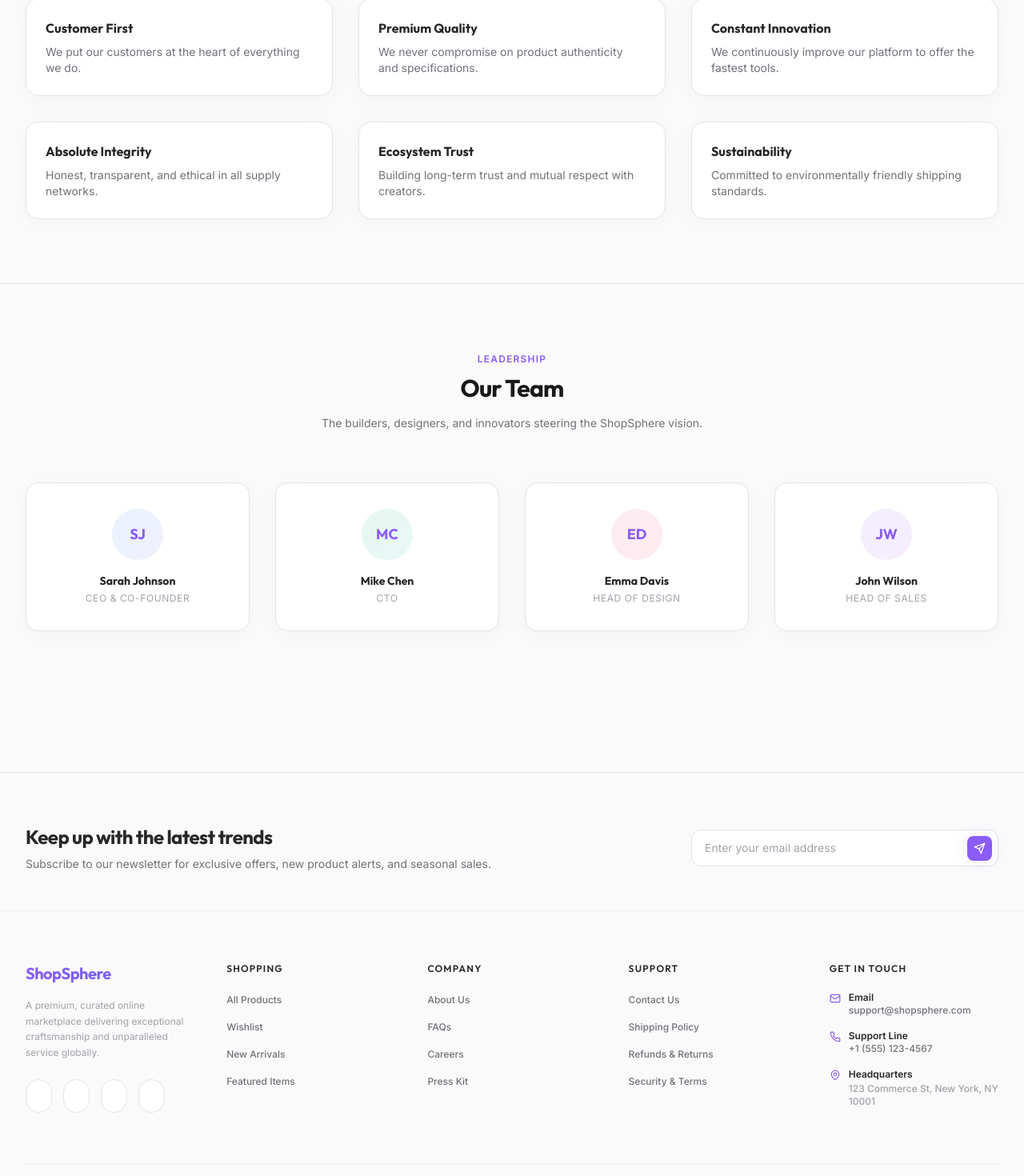
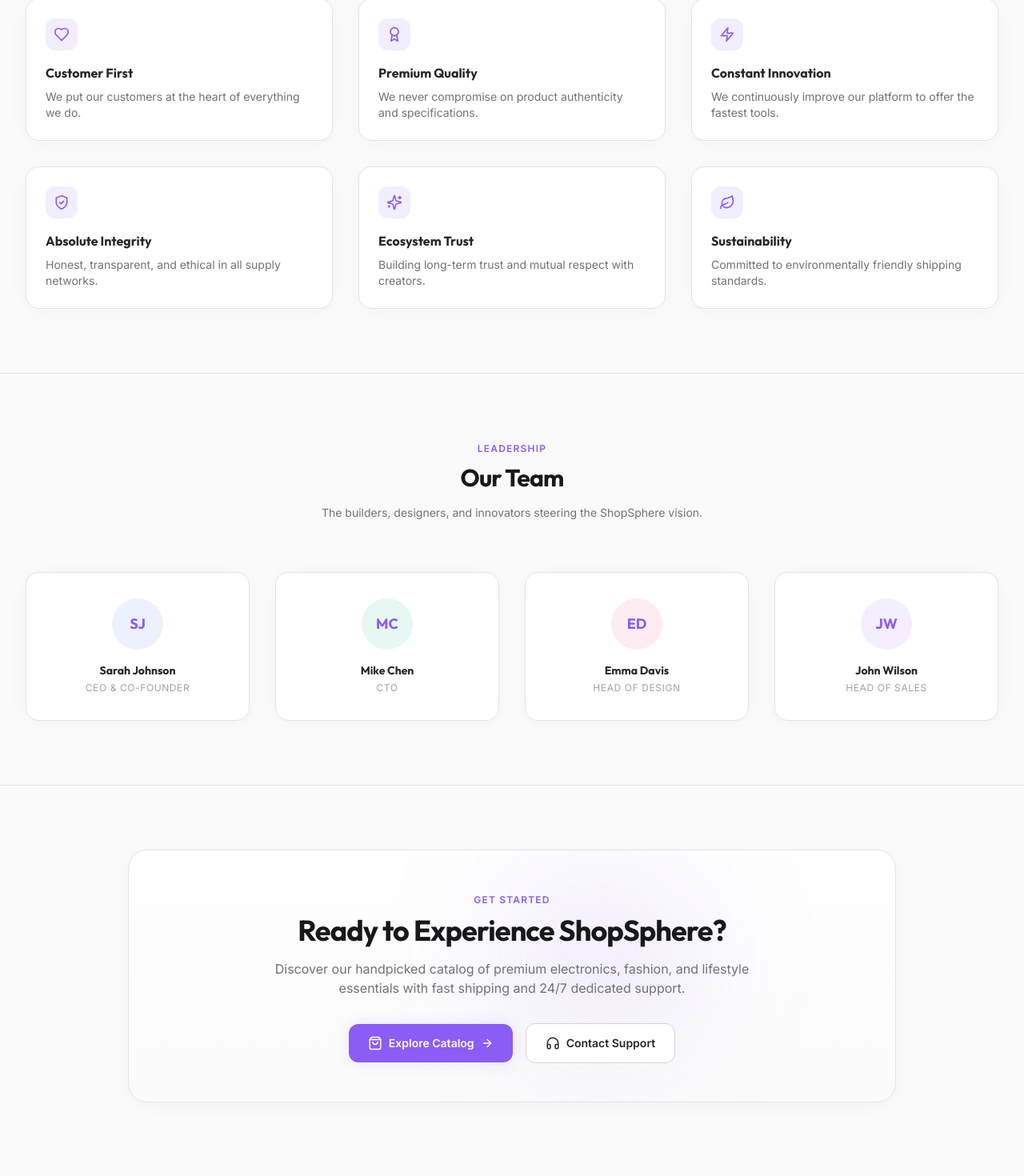
Before and after one commit to veereshovelab/e-commerce-website, a React (Create React App) app in the folder frontend/: page /about in a window 1280 px wide. Shown: the part 1552-3022 px from the top of the page at 80% size. Built offline with nearby package versions, Linux system fonts and the light colour scheme; no server answers; some icons are missing; the HTML template or start-up script is replaced by a standard one.

Commit message:
Enhance About page with CTA banner, value icons, and hover animations

```diff
--- a/frontend/src/pages/About.jsx
+++ b/frontend/src/pages/About.jsx
@@ -1,15 +1,61 @@
 import React from 'react';
-import { LuAward, LuUsers, LuGlobe, LuHeart } from 'react-icons/lu';
+import { Link } from 'react-router-dom';
+import {
+  LuAward,
+  LuUsers,
+  LuGlobe,
+  LuHeart,
+  LuShoppingBag,
+  LuArrowRight,
+  LuHeadphones,
+  LuShieldCheck,
+  LuZap,
+  LuSparkles,
+  LuLeaf
+} from 'react-icons/lu';
 import { useTheme } from '../hooks/useTheme';
 
 const About = () => {
   const { isDarkMode } = useTheme();
 
   const stats = [
-    { icon:  LuUsers, label: 'Active Users', value: '50K+' },
-    { icon:  LuAward, label: 'Products', value: '10K+' },
-    { icon:  LuGlobe, label: 'Countries Served', value: '25+' },
-    { icon:  LuHeart, label: 'Happy Customers', value: '100K+' }
+    { icon: LuUsers, label: 'Active Users', value: '50K+' },
+    { icon: LuAward, label: 'Products', value: '10K+' },
+    { icon: LuGlobe, label: 'Countries Served', value: '25+' },
+    { icon: LuHeart, label: 'Happy Customers', value: '100K+' }
+  ];
+
+  const values = [
+    {
+      icon: LuHeart,
+      title: 'Customer First',
+      desc: 'We put our customers at the heart of everything we do.'
+    },
+    {
+      icon: LuAward,
+      title: 'Premium Quality',
+      desc: 'We never compromise on product authenticity and specifications.'
+    },
+    {
+      icon: LuZap,
+      title: 'Constant Innovation',
+      desc: 'We continuously improve our platform to offer the fastest tools.'
+    },
+    {
+      icon: LuShieldCheck,
+      title: 'Absolute Integrity',
+      desc: 'Honest, transparent, and ethical in all supply networks.'
+    },
+    {
+      icon: LuSparkles,
+      title: 'Ecosystem Trust',
+      desc: 'Building long-term trust and mutual respect with creators.'
+    },
+    {
+      icon: LuLeaf,
+      title: 'Sustainability',
+      desc: 'Committed to environmentally friendly shipping standards.'
+    }
   ];
 
   const team = [
@@ -46,11 +92,11 @@ const About = () => {
             return (
               <div
                 key={index}
-                className={`p-6 rounded-2xl border text-center shadow-premium ${
+                className={`p-6 rounded-2xl border text-center shadow-premium transition-all duration-300 hover:-translate-y-1 ${
                   isDarkMode ? 'bg-zinc-900/40 border-zinc-850' : 'bg-white border-zinc-200'
                 }`}
               >
-                <div className={`w-12 h-12 rounded-xl flex items-center justify-center mx-auto mb-4 text-brand-500 bg-brand-500/10`}>
+                <div className="w-12 h-12 rounded-xl flex items-center justify-center mx-auto mb-4 text-brand-500 bg-brand-500/10">
                   <Icon size={20} />
                 </div>
                 <p className="text-3xl font-display font-bold text-zinc-900 dark:text-white">{stat.value}</p>
@@ -97,24 +143,25 @@ const About = () => {
         </div>
 
         <div className="grid grid-cols-1 sm:grid-cols-2 lg:grid-cols-3 gap-8">
-          {[
-            { title: 'Customer First', desc: 'We put our customers at the heart of everything we do.' },
-            { title: 'Premium Quality', desc: 'We never compromise on product authenticity and specifications.' },
-            { title: 'Constant Innovation', desc: 'We continuously improve our platform to offer the fastest tools.' },
-            { title: 'Absolute Integrity', desc: 'Honest, transparent, and ethical in all supply networks.' },
-            { title: 'Ecosystem Trust', desc: 'Building long-term trust and mutual respect with creators.' },
-            { title: 'Sustainability', desc: 'Committed to environmentally friendly shipping standards.' }
-          ].map((val, index) => (
+          {values.map((val, index) => {
+            const Icon = val.icon;
+            return (
               <div
                 key={index}
-              className={`p-6 rounded-2xl border shadow-premium ${
-                isDarkMode ? 'bg-zinc-900/40 border-zinc-850' : 'bg-white border-zinc-200'
+                className={`p-6 rounded-2xl border shadow-premium transition-all duration-300 hover:-translate-y-1 ${
+                  isDarkMode
+                    ? 'bg-zinc-900/40 border-zinc-850 hover:border-zinc-700'
+                    : 'bg-white border-zinc-200 hover:border-zinc-300'
                 }`}
               >
+                <div className="w-10 h-10 rounded-xl flex items-center justify-center mb-4 text-brand-500 bg-brand-500/10">
+                  <Icon size={20} />
+                </div>
                 <h3 className="font-display font-bold text-base text-zinc-800 dark:text-white mb-2">{val.title}</h3>
                 <p className="text-xs sm:text-sm text-zinc-500 dark:text-zinc-400 leading-relaxed">{val.desc}</p>
               </div>
-          ))}
+            );
+          })}
         </div>
       </section>
 
@@ -135,7 +182,7 @@ const About = () => {
             {team.map((member, index) => (
               <div
                 key={index}
-                className={`p-8 rounded-2xl border text-center shadow-premium ${
+                className={`p-8 rounded-2xl border text-center shadow-premium transition-all duration-300 hover:-translate-y-1 ${
                   isDarkMode ? 'bg-zinc-900/60 border-zinc-850' : 'bg-white border-zinc-200'
                 }`}
               >
@@ -149,6 +196,51 @@ const About = () => {
           </div>
         </div>
       </section>
+
+      {/* Call to Action Section */}
+      <section className={`py-20 border-t ${
+        isDarkMode ? 'bg-zinc-950 border-zinc-900' : 'bg-zinc-50 border-zinc-200'
+      }`}>
+        <div className="max-w-5xl mx-auto px-4 sm:px-6 lg:px-8">
+          <div className={`relative overflow-hidden rounded-3xl p-8 sm:p-12 border text-center ${
+            isDarkMode
+              ? 'bg-gradient-to-b from-zinc-900/90 to-zinc-900/40 border-zinc-800'
+              : 'bg-gradient-to-b from-white to-zinc-50 border-zinc-200 shadow-premium'
+          }`}>
+            <div className="absolute top-0 right-1/4 w-64 h-64 rounded-full bg-brand-500/10 blur-[80px] pointer-events-none" />
+            <div className="relative z-10 max-w-2xl mx-auto">
+              <span className="text-xs uppercase tracking-widest font-semibold text-brand-500">Get Started</span>
+              <h2 className="text-3xl sm:text-4xl font-display font-bold tracking-tight text-zinc-900 dark:text-white mt-2 mb-4">
+                Ready to Experience ShopSphere?
+              </h2>
+              <p className="text-sm sm:text-base text-zinc-500 dark:text-zinc-400 mb-8 leading-relaxed">
+                Discover our handpicked catalog of premium electronics, fashion, and lifestyle essentials with fast shipping and 24/7 dedicated support.
+              </p>
+              <div className="flex flex-col sm:flex-row items-center justify-center gap-4">
+                <Link
+                  to="/products"
+                  className="w-full sm:w-auto inline-flex items-center justify-center space-x-2 bg-brand-500 hover:bg-brand-600 text-white font-semibold text-sm px-6 py-3.5 rounded-xl shadow-glow-primary transition"
+                >
+                  <LuShoppingBag size={18} />
+                  <span>Explore Catalog</span>
+                  <LuArrowRight size={16} />
+                </Link>
+                <Link
+                  to="/contact"
+                  className={`w-full sm:w-auto inline-flex items-center justify-center space-x-2 font-semibold text-sm px-6 py-3.5 rounded-xl border transition ${
+                    isDarkMode
+                      ? 'border-zinc-700 bg-zinc-850 hover:bg-zinc-800 text-zinc-200'
+                      : 'border-zinc-300 bg-white hover:bg-zinc-100 text-zinc-800'
+                  }`}
+                >
+                  <LuHeadphones size={18} />
+                  <span>Contact Support</span>
+                </Link>
+              </div>
+            </div>
+          </div>
+        </div>
+      </section>
     </div>
   );
 };
```
Lines whose indentation alone changed are shown as unchanged.
